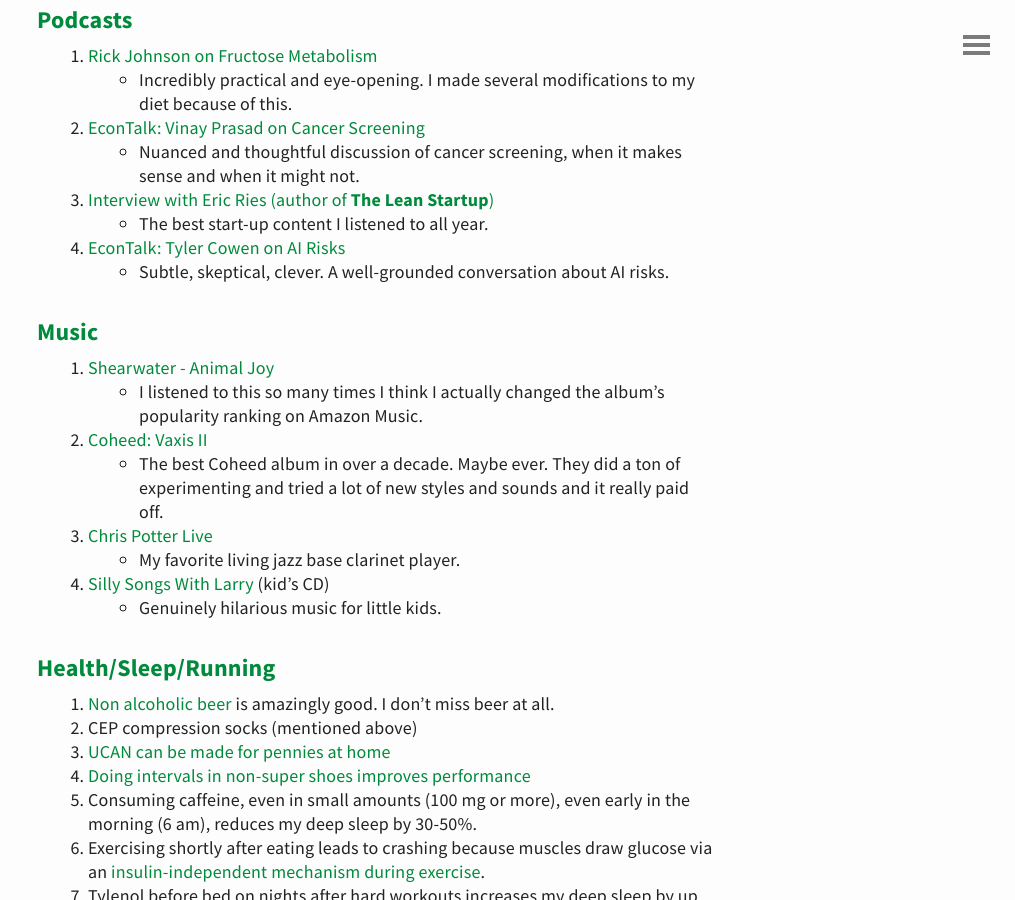
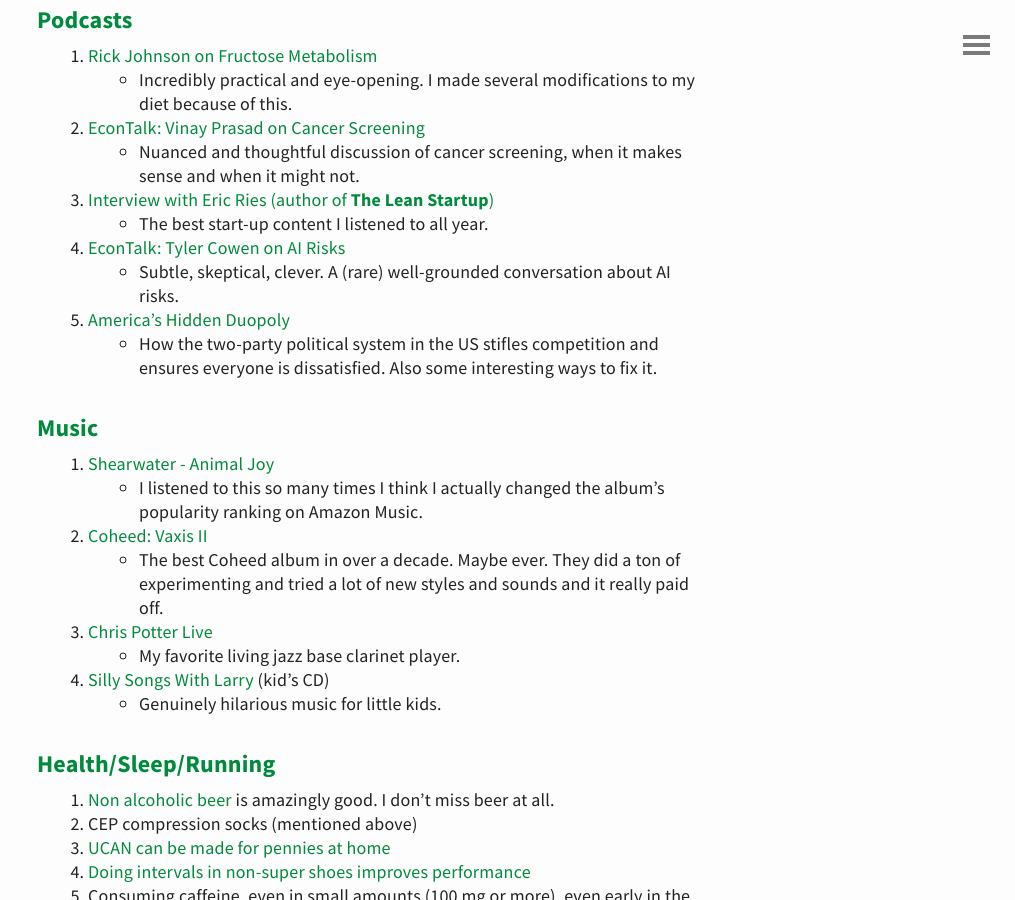
Before and after one commit to davidlaprade/davidlaprade.github.io, a Jekyll site: the page built from _posts/2023-12-31-the-best-of-2023.md, in a window 1280 px wide and 900 px high, scrolled down 1998 px. Shown: the whole window, without its empty margins (265-1280 px from the left). Built offline with Jekyll 4.4.1, drawn with Linux system fonts in a browser that asks for light colours.

Commit message:
Add missing podcast to 2023 list

```diff
--- a/_posts/2023-12-31-the-best-of-2023.md
+++ b/_posts/2023-12-31-the-best-of-2023.md
@@ -82,7 +82,11 @@ I finished it. Excellent writing by B.J. Novak (of The Office).
   * The best start-up content I listened to all year.
 1. [EconTalk: Tyler Cowen on AI
    Risks](https://www.econtalk.org/tyler-cowen-on-the-risks-and-impact-of-artificial-intelligence/)
-  * Subtle, skeptical, clever. A well-grounded conversation about AI risks.
+  * Subtle, skeptical, clever. A (rare) well-grounded conversation about AI risks.
+1. [America's Hidden
+   Duopoly](https://freakonomics.com/podcast/americas-hidden-duopoly-2/)
+  * How the two-party political system in the US stifles competition and
+    ensures everyone is dissatisfied. Also some interesting ways to fix it.
 
 ### Music
 1. [Shearwater - Animal Joy](https://music.amazon.com/albums/B0073ASA7A)
```
